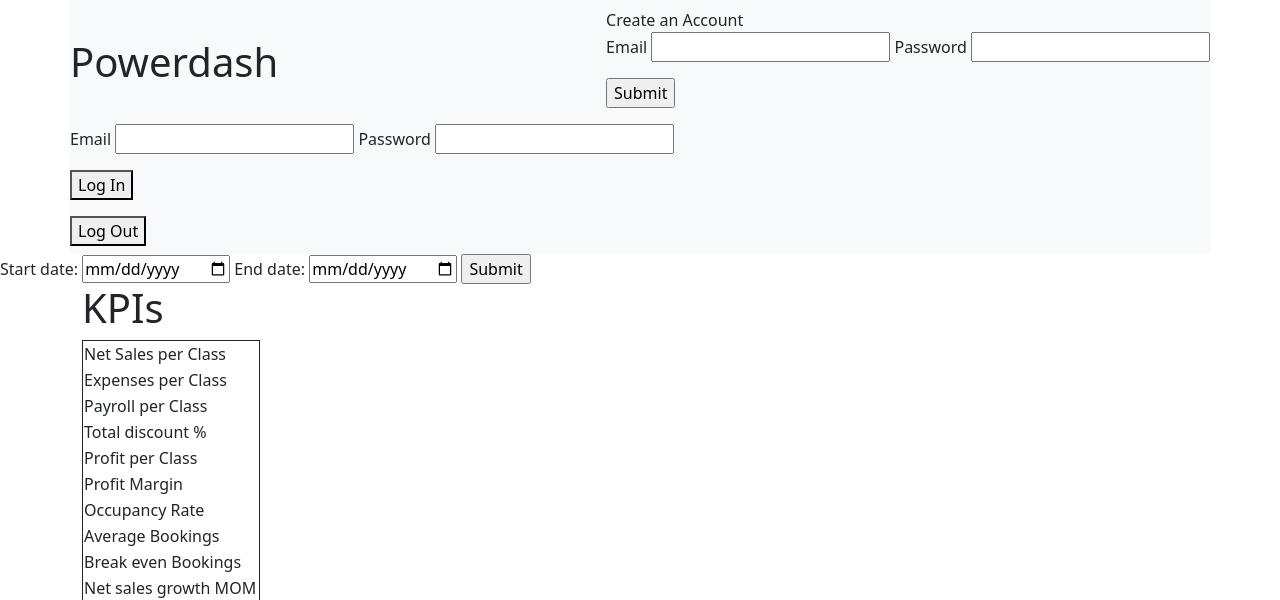
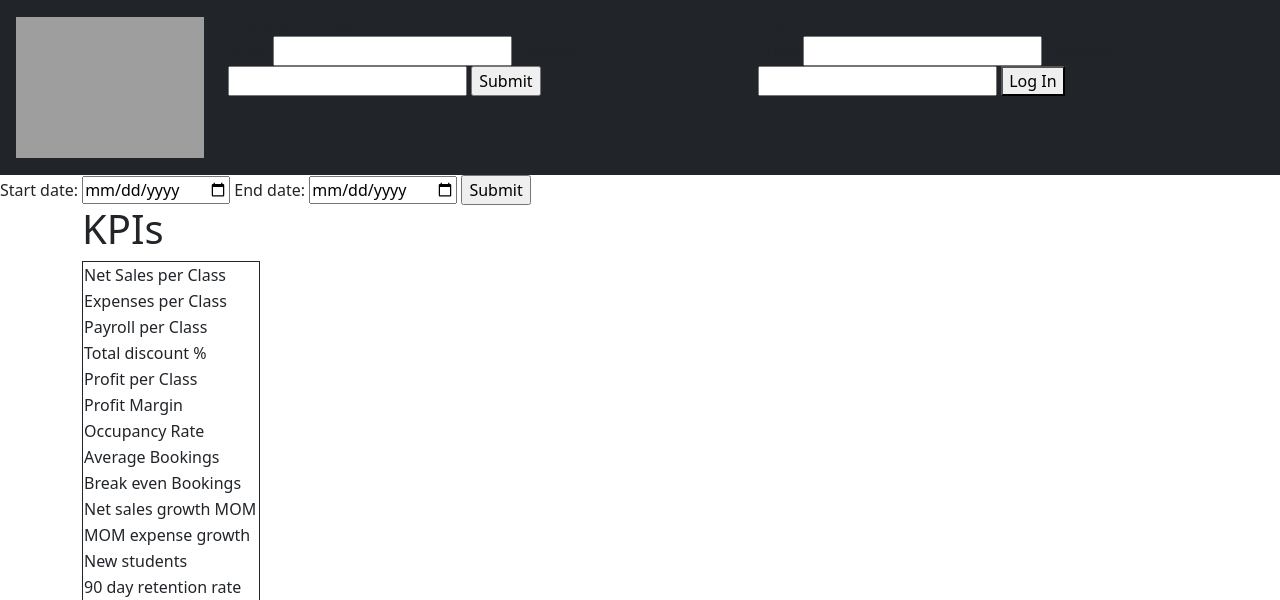
Before and after one commit to jciafardone/powerdash, a Flask app: page /report in a window 1280 px wide. Shown: the top 600 px of the page. Run offline with Flask 2, Linux system fonts and the light colour scheme; some libraries are stand-ins or nearby versions; grey boxes are pictures that could not be loaded.

Commit message:
basic styling of homepage done; starting to work on modals

```diff
--- a/server.py
+++ b/server.py
@@ -97,8 +97,9 @@
         # Log in user by storing the user's email in session
         session["user_email"] = user.email
         flash(f"Welcome back, {user.email}!")
+        user = session["user_email"]
 
-    return redirect("/")
+    return render_template("index.html", user=user)
 
 
 @app.route("/logout")
--- a/static/styles.css
+++ b/static/styles.css
@@ -1,3 +1,7 @@
+body{
+    background-color: gray;
+}
+
 table, th, td {
     border: 1px solid;
 }
--- a/templates/base.html
+++ b/templates/base.html
@@ -18,44 +18,51 @@
       integrity="sha384-GLhlTQ8iRABdZLl6O3oVMWSktQOp6b7In1Zl3/Jr59b6EGGoI1aFkw7cmDA6j6gD"
       crossorigin="anonymous">
 
+    <script src="https://code.jquery.com/jquery-3.3.1.slim.min.js" integrity="sha384-q8i/X+965DzO0rT7abK41JStQIAqVgRVzpbzo5smXKp4YfRvH+8abtTE1Pi6jizo" crossorigin="anonymous"></script>
+    <script src="https://cdn.jsdelivr.net/npm/popper.js@1.14.7/dist/umd/popper.min.js" integrity="sha384-UO2eT0CpHqdSJQ6hJty5KVphtPhzWj9WO1clHTMGa3JDZwrnQq4sF86dIHNDz0W1" crossorigin="anonymous"></script>
+    <script src="https://cdn.jsdelivr.net/npm/bootstrap@4.3.1/dist/js/bootstrap.min.js" integrity="sha384-JjSmVgyd0p3pXB1rRibZUAYoIIy6OrQ6VrjIEaFf/nJGzIxFDsf4x0xIM+B07jRM" crossorigin="anonymous"></script>
+
     {% block head %}{% endblock %}
   </head>
 
-  <nav class="navbar bg-body-tertiary container">
-    <div><h1>Powerdash</h1></div>
-    <div>
+  <nav class="navbar container-fluid bg-dark">
+    <div class="row m-1">
+      <div class="col-sm-2">
+        <img class="navbar-brand img-fluid" href="#" src="/static/logo-no-background.png">
+      </div>
+      <div class="col-sm-5">
           Create an Account
-        <form action="/users" method="POST">
-          <p>
+          <form class="form-inline" action="/users" method="POST">
               Email <input type="text" name="email">
               Password <input type="password" name="password">
-          </p>
-          <p>
               <input type="submit">
-          </p>
           </form>
       </div>
-    <div>
-        <form action="/login" method="POST">
-          <p>
+      <div class="col-sm-5">
+          Log In
+          {% if user is not defined %}
+            <form class="form-inline" action="/login" method="POST">
                 Email <input type="text" name="email">
                 Password <input type="password" name="password">
-          </p>
-          <p>
                 <button type="submit">Log In</button>
-          </p>
             </form>
-        <form action="logout">
+          {% else %}
+            <form class="form-inline" action="/logout">
               <button type="submit">Log Out</button>
             </form>
+          {% endif %}
+      </div>
     </div>
   </nav>
 
   <body>
     {% for msg in get_flashed_messages() %}
-      <p class="flash-msg">
+      <div class="alert alert-dark alert-dismissible fade show" role="alert">
         {{ msg }}
-      </p>
+        <button type="button" class="close" data-dismiss="alert" aria-label="Close">
+          <span aria-hidden="true">&times;</span>
+        </button>
+      </div>
     {% endfor %}
 
     {% block body %}{% endblock %}
```
Also changed, not shown: templates/index.html (+15 -12 lines). Lines whose indentation alone changed are shown as unchanged.
